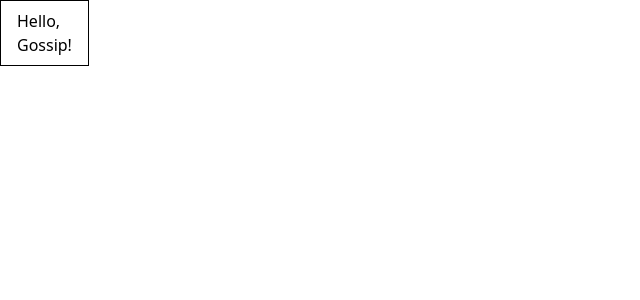
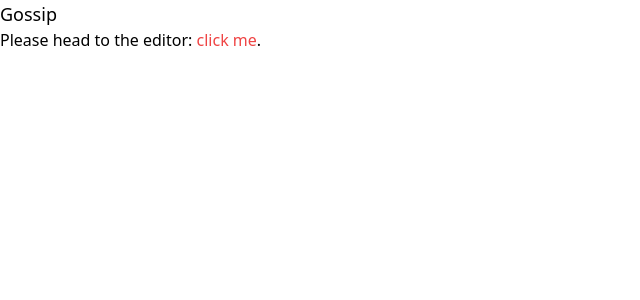
Before and after one commit to gossip-ink/gossip, a React app: page / in a window 1280 px wide. Shown: the top 300 px of the page, without its empty margins (0-640 px from the left). Built offline with nearby package versions, Linux system fonts and the light colour scheme.

Commit message:
feat: add pages with the router

```diff
--- a/package.json
+++ b/package.json
@@ -13,6 +13,7 @@
     "@types/react-dom": "^17.0.0",
     "@types/react-router-dom": "^5.1.7",
     "@types/styled-components": "^5.1.7",
+    "@types/webpack-env": "^1.16.0",
     "autoprefixer": "^10.2.0",
     "clean-webpack-plugin": "^3.0.0",
     "cross-env": "^7.0.3",
--- a/src/App.tsx
+++ b/src/App.tsx
@@ -1,8 +1,21 @@
 import React from "react";
-import Header from "./components/Header";
+import { BrowserRouter as Router, Switch, Route } from "react-router-dom";
+import BrowserPage from "./pages/BrowserPage";
+import EditorPage from "./pages/EditorPage";
 
 export type AppProps = {};
 
-const App: React.FC<AppProps> = () => <Header>Hello, Gossip!</Header>;
+const App: React.FC<AppProps> = () => (
+  <Router>
+    <Switch>
+      <Route path="/editor">
+        <EditorPage />
+      </Route>
+      <Route path="/">
+        <BrowserPage />
+      </Route>
+    </Switch>
+  </Router>
+);
 
 export default App;
--- /dev/null
+++ b/src/components/Container.tsx
@@ -0,0 +1,5 @@
+import styled from "styled-components";
+
+const Container = styled.div.attrs({ className: "container" })``;
+
+export default Container;
--- a/src/components/Header.tsx
+++ /dev/null
@@ -1,9 +0,0 @@
-import styled from "styled-components";
-
-const Header = styled.div`
-  padding: 0.5rem 1rem;
-  width: min-content;
-  border: 1px solid #000000;
-`;
-
-export default Header;
--- a/src/index.tsx
+++ b/src/index.tsx
@@ -4,3 +4,7 @@ import App from "./App";
 import "./index.pcss";
 
 ReactDOM.render(<App />, document.getElementById("app"));
+
+if (module.hot) {
+  module.hot.accept();
+}
--- /dev/null
+++ b/src/pages/BrowserPage.tsx
@@ -0,0 +1,23 @@
+import React from "react";
+import { Link } from "react-router-dom";
+import Container from "../components/Container";
+// import PropTypes from "prop-types";
+
+const BrowserPage: React.FC<BrowserPageProps> = () => (
+  <Container>
+    <h1 className="text-lg">Gossip</h1>
+    <p>
+      Please head to the editor:{" "}
+      <Link className="text-red-500" to="/editor">
+        click me
+      </Link>
+      .
+    </p>
+  </Container>
+);
+
+BrowserPage.propTypes = {};
+
+export default BrowserPage;
+
+export type BrowserPageProps = {};
--- /dev/null
+++ b/src/pages/EditorPage.tsx
@@ -0,0 +1,20 @@
+import React from "react";
+import { Link } from "react-router-dom";
+import Container from "../components/Container";
+// import PropTypes from "prop-types";
+
+const EditorPage: React.FC<EditorPageProps> = () => (
+  <Container>
+    <h1 className="text-lg">Gossip</h1>
+    <p>Hello, this is the Gossip editor.</p>
+    <Link className="text-red-500" to="/">
+      Back to home
+    </Link>
+  </Container>
+);
+
+EditorPage.propTypes = {};
+
+export default EditorPage;
+
+export type EditorPageProps = {};
```
Also changed, not shown: 1 other file (tests, documents, lock files or other folders).
